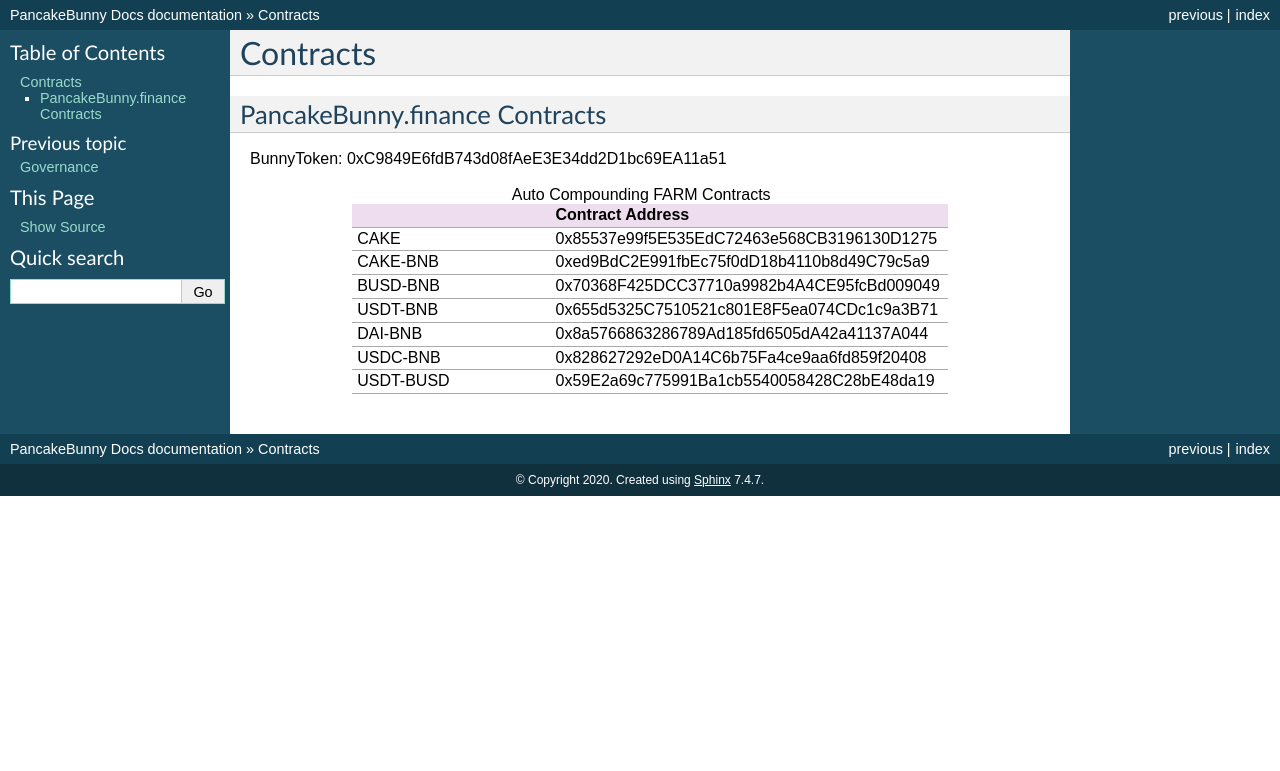
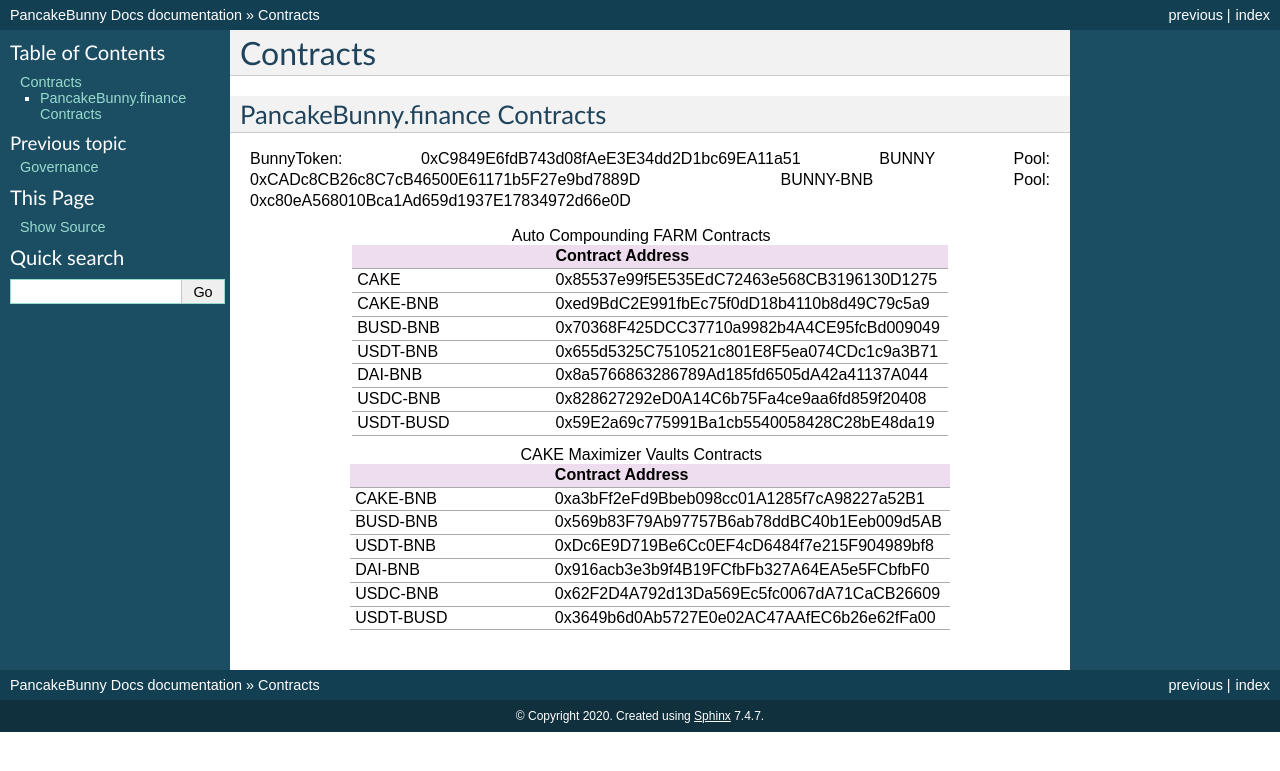
Before and after one commit to DefiEnginner/BannyFinance, a Sphinx documentation site: the page built from docs/contracts.rst, in a window 1280 px wide. Shown: the top 771 px of the page. Built offline with Sphinx 7.4.7, drawn with Linux system fonts in a browser that asks for light colours.

Commit message:
update contracts

```diff
--- a/docs/contracts.rst
+++ b/docs/contracts.rst
@@ -6,6 +6,8 @@
 ================================================
 
 BunnyToken: 0xC9849E6fdB743d08fAeE3E34dd2D1bc69EA11a51
+BUNNY Pool: 0xCADc8CB26c8C7cB46500E61171b5F27e9bd7889D
+BUNNY-BNB Pool: 0xc80eA568010Bca1Ad659d1937E17834972d66e0D
 
 .. list-table:: Auto Compounding FARM Contracts
    :widths: 20 40
@@ -27,3 +29,22 @@
      - 0x828627292eD0A14C6b75Fa4ce9aa6fd859f20408
    * - USDT-BUSD
      - 0x59E2a69c775991Ba1cb5540058428C28bE48da19
+
+.. list-table:: CAKE Maximizer Vaults Contracts
+   :widths: 20 40
+   :header-rows: 1
+
+   * -
+     - Contract Address
+   * - CAKE-BNB
+     - 0xa3bFf2eFd9Bbeb098cc01A1285f7cA98227a52B1
+   * - BUSD-BNB
+     - 0x569b83F79Ab97757B6ab78ddBC40b1Eeb009d5AB
+   * - USDT-BNB
+     - 0xDc6E9D719Be6Cc0EF4cD6484f7e215F904989bf8
+   * - DAI-BNB
+     - 0x916acb3e3b9f4B19FCfbFb327A64EA5e5FCbfbF0
+   * - USDC-BNB
+     - 0x62F2D4A792d13Da569Ec5fc0067dA71CaCB26609
+   * - USDT-BUSD
+     - 0x3649b6d0Ab5727E0e02AC47AAfEC6b26e62fFa00
```
